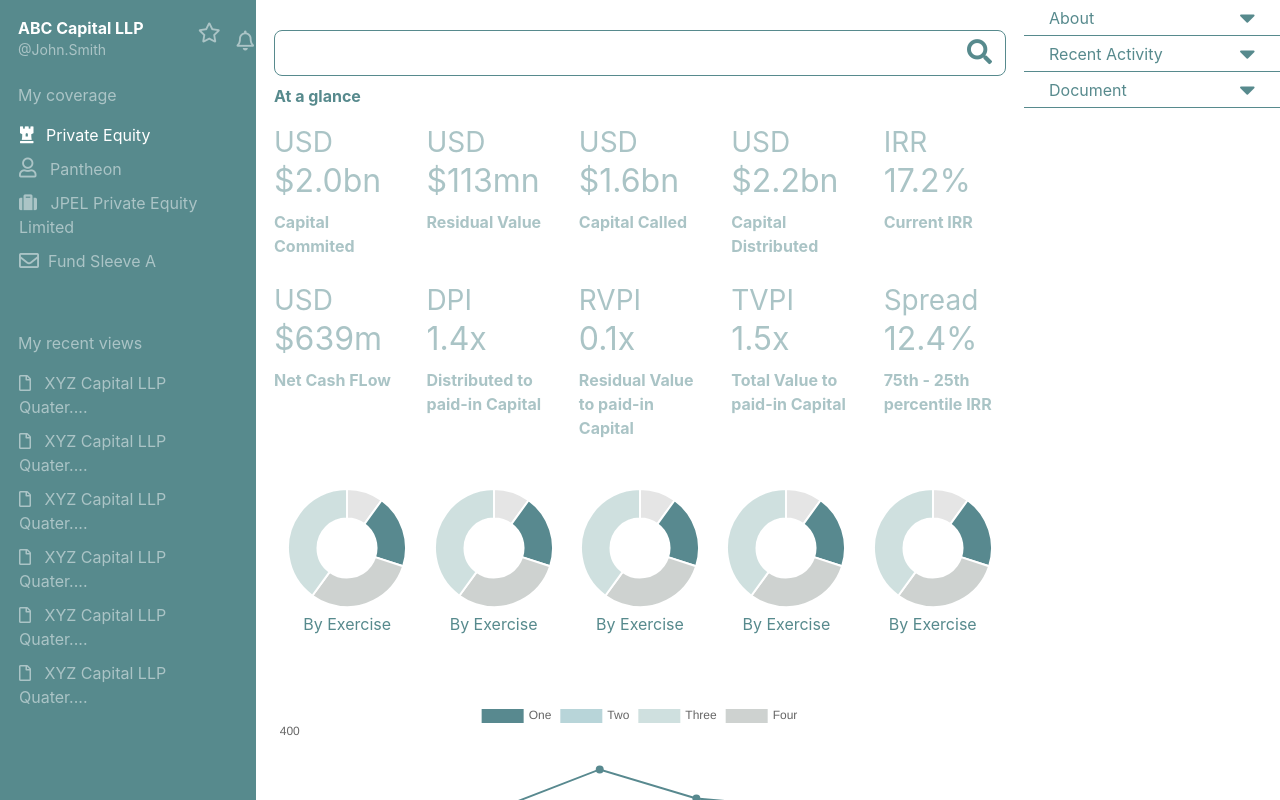
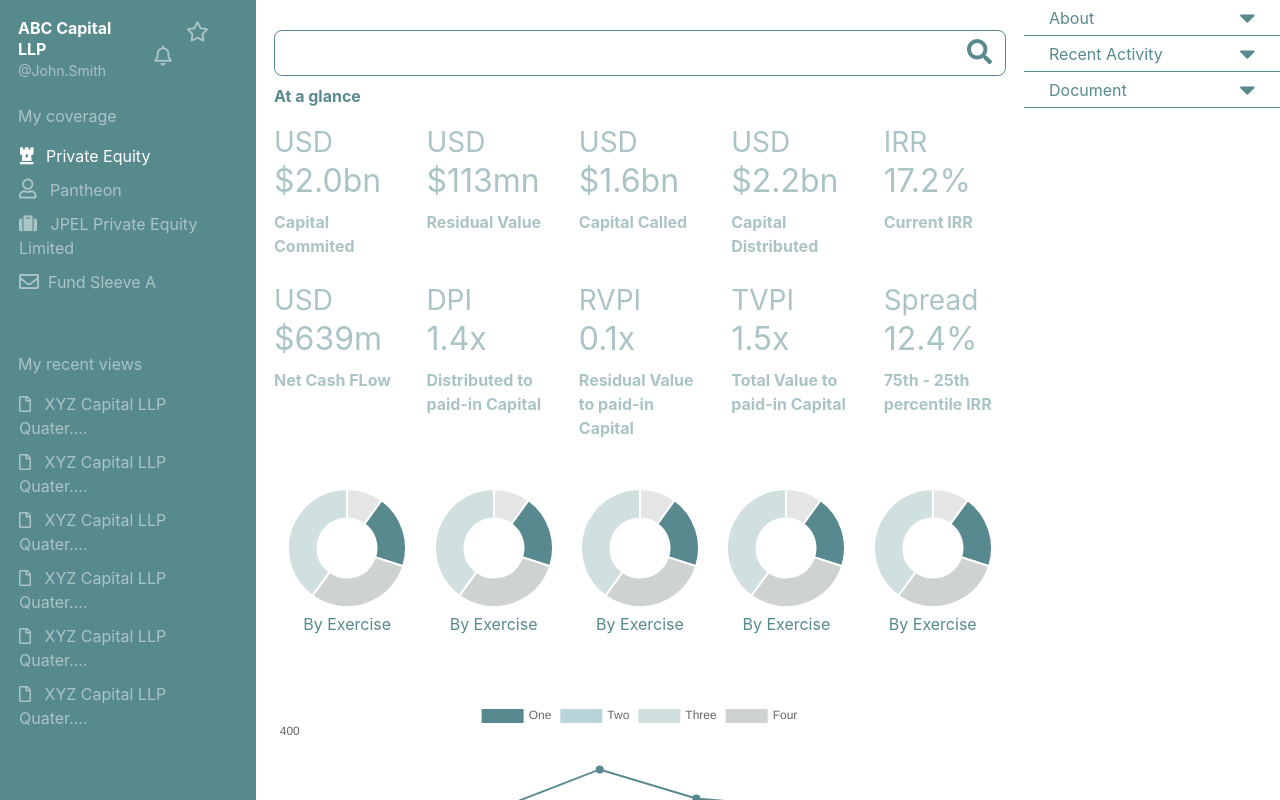
Before and after one commit to chiomadans1759/FREYDA, a Vue app: page /private-equity in a window 1280 px wide. Built offline with nearby package versions, Linux system fonts and the light colour scheme.

Commit message:
little fixes

```diff
--- a/src/components/Sidebarleft.vue
+++ b/src/components/Sidebarleft.vue
@@ -7,7 +7,7 @@
             </div>
             <div class="left-top-icon mb-3">
                 <i class="far fa-star ml-5"></i>
-                <i class="far fa-bell"></i>
+                <i class="far fa-bell pl-3"></i>
             </div>
         </div>
         <div class="left-body mt-3">
@@ -80,10 +80,10 @@ line-height: 1.3
 
 }
 .left-top-icon .fa-bell{
-    position: relative;
-    top: 0.5rem;
-    right: -1rem;
+    top: 5rem;
+    right: 1rem;
 }
+
 .left-body .fas{
     font-size: 18px
 }
```
